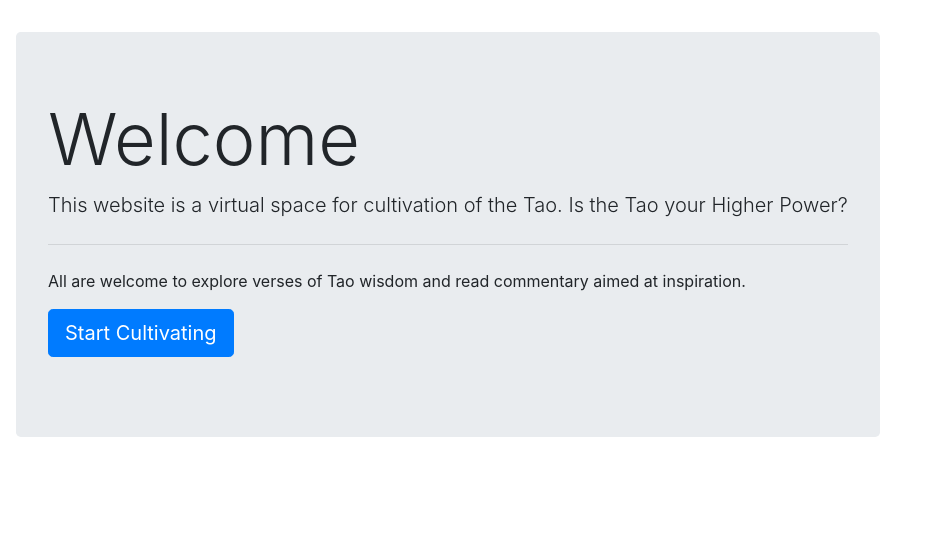
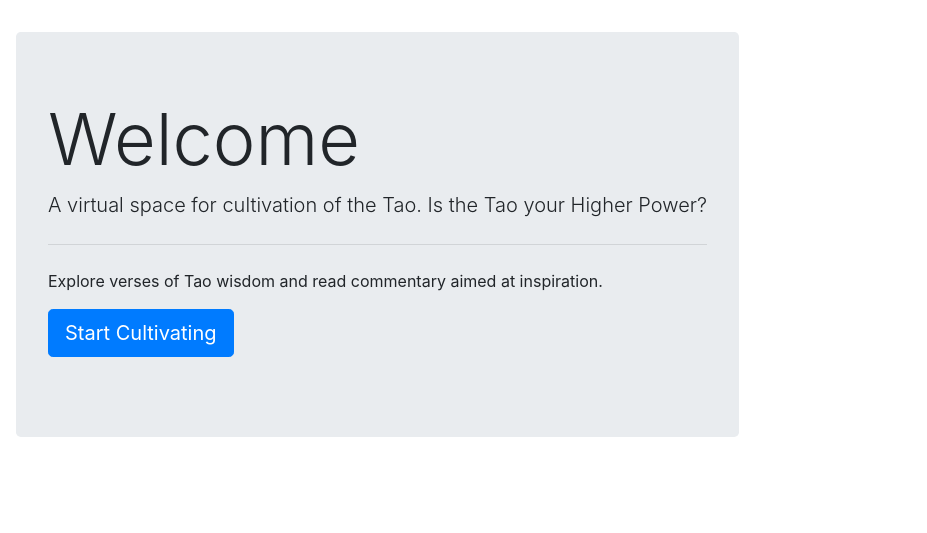
Before and after one commit to ronraney/tao-django, a Django app: page /home/ in a window 1280 px wide. Shown: the part 108-641 px from the top of the page, without its empty margins (0-927 px from the left). Run offline with Django 3.2, Linux system fonts and the light colour scheme; some libraries are stand-ins or nearby versions; some web fonts are replaced.

Commit message:
Changes to contact form and home page template

```diff
--- a/blog/forms.py
+++ b/blog/forms.py
@@ -1,6 +1,6 @@
 from django import forms
 
 class ContactForm(forms.Form):
-    from_email = forms.EmailField(required=True)
+    from_email = forms.EmailField(required=True, label="Email")
     subject = forms.CharField(required=True)
     message = forms.CharField(widget=forms.Textarea, required=True)
--- a/blog/static/css/styles.css
+++ b/blog/static/css/styles.css
@@ -21,7 +21,9 @@ footer {
     margin: 2em 1em 5em 1em;
 }
 
-
+textarea, input {
+    display: block;
+}
 /* IE 6 */
 * html footer {
    position:absolute;
--- a/blog/templates/blog/contact.html
+++ b/blog/templates/blog/contact.html
@@ -7,7 +7,7 @@
 <div class="container">
     <div class="row">
     <h1>Contact Us</h1>
-    </div>
+    </div><hr>
     <div class="row">
 
     <form method="post">
--- a/blog/templates/blog/home.html
+++ b/blog/templates/blog/home.html
@@ -6,9 +6,9 @@
 <div class="home-page">
     <div class="jumbotron">
         <h1 class="display-3">Welcome</h1>
-        <p class="lead">This website is a virtual space for cultivation of the Tao. Is the Tao your Higher Power?</p>
+        <p class="lead">A virtual space for cultivation of the Tao. Is the Tao your Higher Power?</p>
         <hr class="my-4">
-        <p>All are welcome to explore verses of Tao wisdom and read commentary aimed at inspiration.</p>
+        <p>Explore verses of Tao wisdom and read commentary aimed at inspiration.</p>
         <p class="lead">
             <a class="btn btn-primary btn-lg" href="{% url 'post_list' %}" role="button">Start Cultivating</a>
         </p>
```
